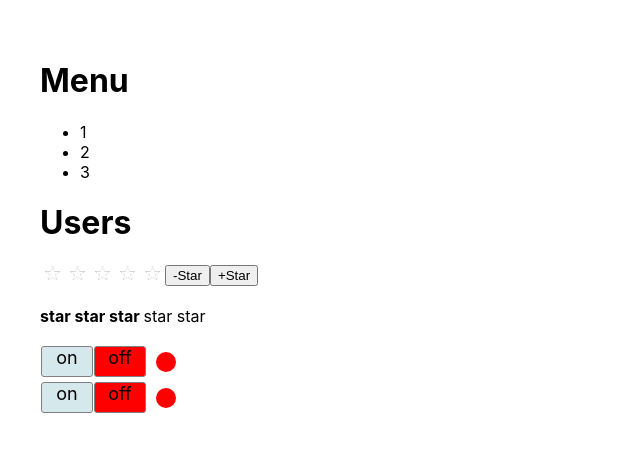
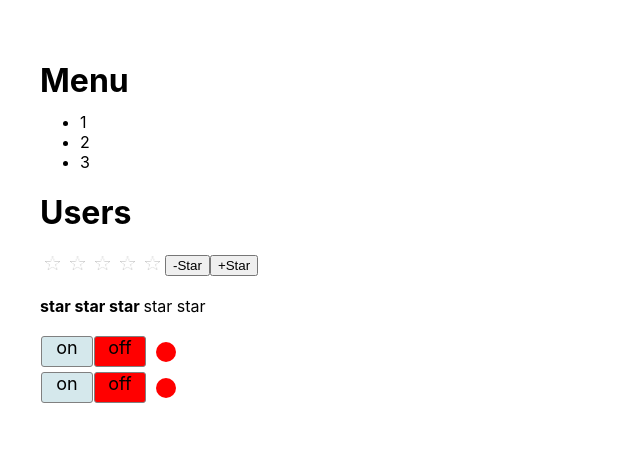
Before and after one commit to AliaksandrLiubanets/react_kabzda_ts, a React (Create React App) app: page / in a window 1280 px wide. Both pictures are taken after a click on the element "Menu". Shown: the top 452 px of the page, without its empty margins (0-640 px from the left). Built offline with nearby package versions, Linux system fonts and the light colour scheme.

Commit message:
UncontrolledAccordion .css -.accodrion_body:margin: -10px 0 0 0

```diff
--- a/src/Components/UncontrolledAccordion/AccordionBody.tsx
+++ b/src/Components/UncontrolledAccordion/AccordionBody.tsx
@@ -1,8 +1,9 @@
 import React from 'react'
+import s from './UncontrolledAccordion.module.css'
 
 export function AccordionBody() {
     console.log('AccordionBody is rendering')
-    return <div>
+    return <div className={s.accodrion_body}>
         <ul>
             <li>1</li>
             <li>2</li>
--- a/src/Components/UncontrolledAccordion/UncontrolledAccordion.module.css
+++ b/src/Components/UncontrolledAccordion/UncontrolledAccordion.module.css
@@ -1,3 +1,7 @@
 .h1_title {
     cursor: pointer;
 }
+
+.accodrion_body {
+    margin: -10px 0 0 0;
+}
```
